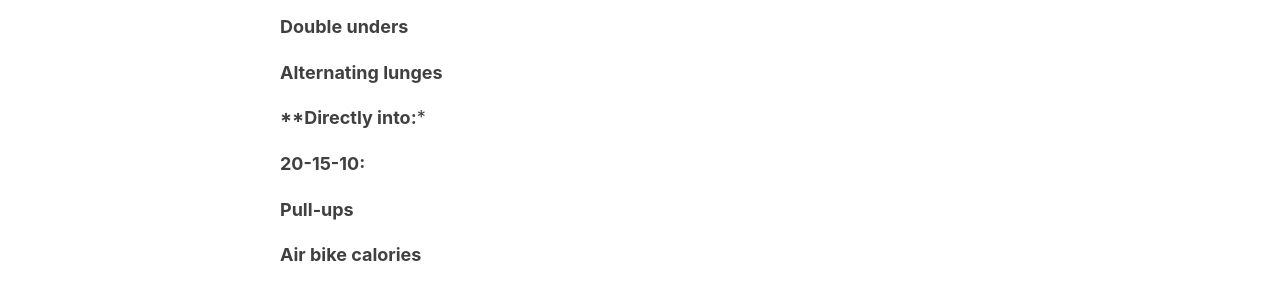
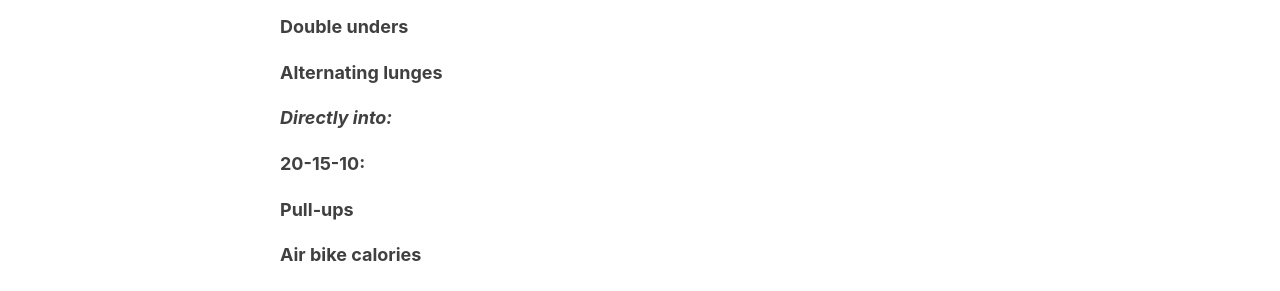
Before and after one commit to communityfitness/club, a Jekyll site: the page built from _posts/2025-06-15-Friday.md, in a window 1280 px wide and 900 px high, scrolled down 710 px. Shown: the part 153-444 px from the top of the window. Built offline with Jekyll 4.4.1, drawn with Linux system fonts in a browser that asks for light colours.

Commit message:
Take out extra asterisk

```diff
--- a/_posts/2025-06-15-Friday.md
+++ b/_posts/2025-06-15-Friday.md
@@ -23,7 +23,7 @@ If you are an experienced athlete and feel capable, please perform the following
 
 **Alternating lunges**
 
-****Directly into:***
+***Directly into:***
 
 **20-15-10:**
 
```
